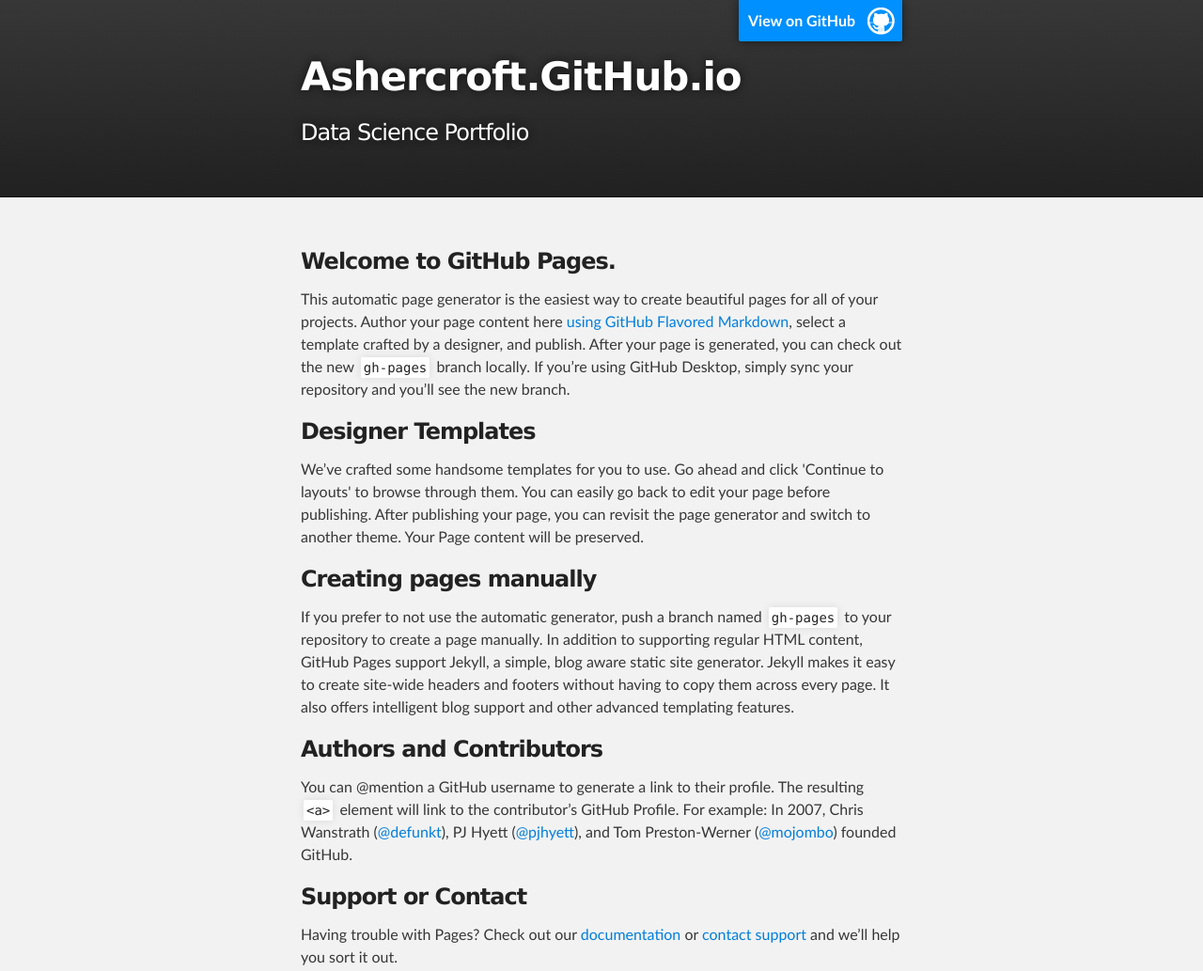
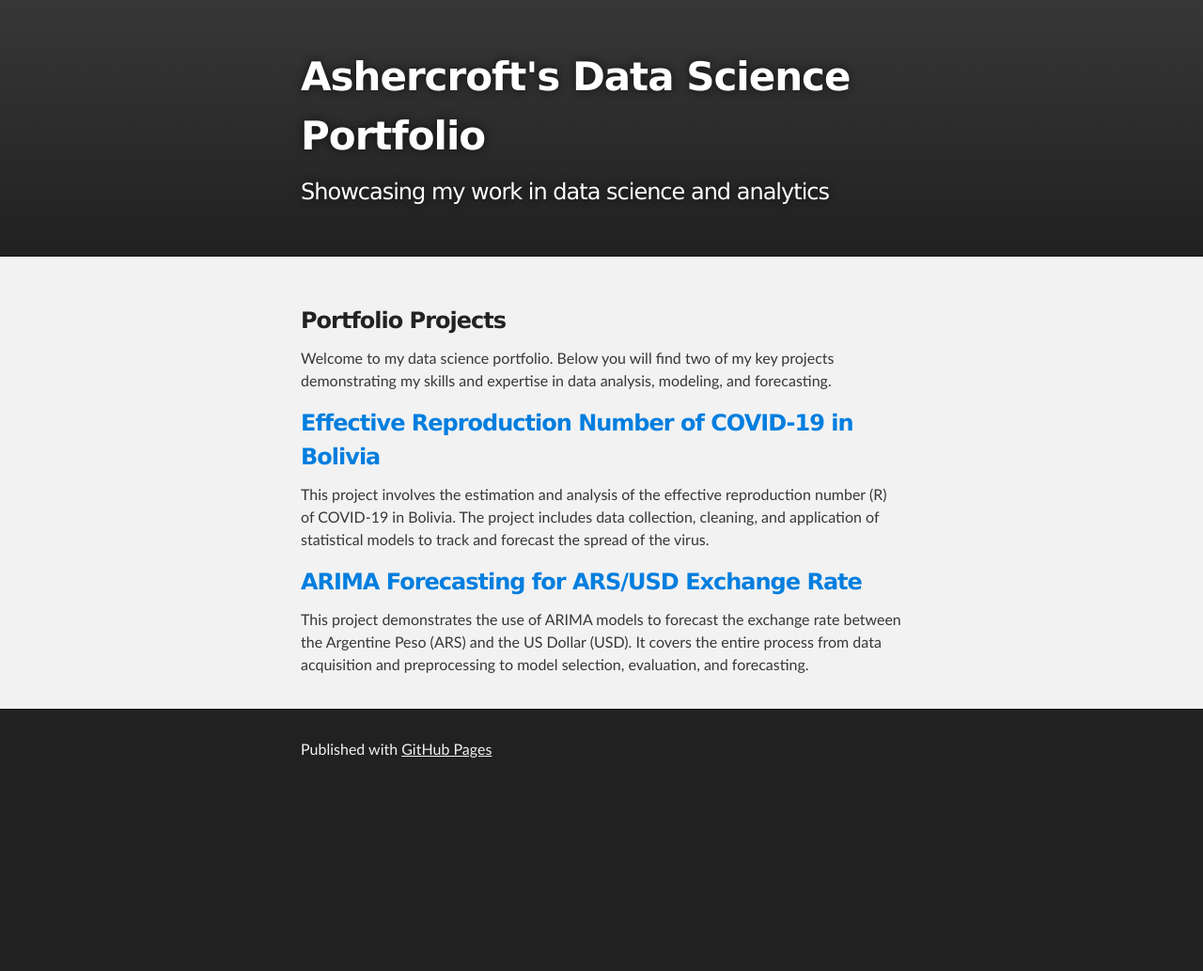
Before and after one commit to Ashercroft/ashercroft.github.io, a plain HTML site: page index.html in a window 1280 px wide. Shown: the top 1033 px of the page at 94% size. After the commit the page ends 844 px from the top, so only its background shows below. Drawn offline with Linux system fonts and the light colour scheme.

Commit message:
Update index.html
using AI to present my portfolio

```diff
--- a/index.html
+++ b/index.html
@@ -4,11 +4,9 @@
 <head>
   <meta charset='utf-8'>
   <meta http-equiv="X-UA-Compatible" content="chrome=1">
-    <meta name="description" content="Ashercroft.GitHub.io : Data Science Portfolio">
-
+  <meta name="description" content="Ashercroft's Data Science Portfolio">
   <link rel="stylesheet" type="text/css" media="screen" href="stylesheets/stylesheet.css">
-
-    <title>Ashercroft.GitHub.io</title>
+  <title>Ashercroft's Data Science Portfolio</title>
 </head>
 
 <body>
@@ -16,43 +14,32 @@
   <!-- HEADER -->
   <div id="header_wrap" class="outer">
     <header class="inner">
-          <a id="forkme_banner" href="https://github.com/Ashercroft">View on GitHub</a>
-
-          <h1 id="project_title">Ashercroft.GitHub.io</h1>
-          <h2 id="project_tagline">Data Science Portfolio</h2>
-
+      <h1 id="project_title">Ashercroft's Data Science Portfolio</h1>
+      <h2 id="project_tagline">Showcasing my work in data science and analytics</h2>
     </header>
   </div>
 
   <!-- MAIN CONTENT -->
   <div id="main_content_wrap" class="outer">
     <section id="main_content" class="inner">
-        <h3>
-<a id="welcome-to-github-pages" class="anchor" href="#welcome-to-github-pages" aria-hidden="true"><span aria-hidden="true" class="octicon octicon-link"></span></a>Welcome to GitHub Pages.</h3>
-<p>This automatic page generator is the easiest way to create beautiful pages for all of your projects. Author your page content here <a href="https://guides.github.com/features/mastering-markdown/">using GitHub Flavored Markdown</a>, select a template crafted by a designer, and publish. After your page is generated, you can check out the new <code>gh-pages</code> branch locally. If you’re using GitHub Desktop, simply sync your repository and you’ll see the new branch.</p>
-<h3>
-<a id="designer-templates" class="anchor" href="#designer-templates" aria-hidden="true"><span aria-hidden="true" class="octicon octicon-link"></span></a>Designer Templates</h3>
-<p>We’ve crafted some handsome templates for you to use. Go ahead and click 'Continue to layouts' to browse through them. You can easily go back to edit your page before publishing. After publishing your page, you can revisit the page generator and switch to another theme. Your Page content will be preserved.</p>
-<h3>
-<a id="creating-pages-manually" class="anchor" href="#creating-pages-manually" aria-hidden="true"><span aria-hidden="true" class="octicon octicon-link"></span></a>Creating pages manually</h3>
-<p>If you prefer to not use the automatic generator, push a branch named <code>gh-pages</code> to your repository to create a page manually. In addition to supporting regular HTML content, GitHub Pages support Jekyll, a simple, blog aware static site generator. Jekyll makes it easy to create site-wide headers and footers without having to copy them across every page. It also offers intelligent blog support and other advanced templating features.</p>
-<h3>
-<a id="authors-and-contributors" class="anchor" href="#authors-and-contributors" aria-hidden="true"><span aria-hidden="true" class="octicon octicon-link"></span></a>Authors and Contributors</h3>
-<p>You can @mention a GitHub username to generate a link to their profile. The resulting <code>&lt;a&gt;</code> element will link to the contributor’s GitHub Profile. For example: In 2007, Chris Wanstrath (<a class="user-mention" data-hovercard-type="user" data-hovercard-url="/users/defunkt/hovercard" data-octo-click="hovercard-link-click" data-octo-dimensions="link_type:self" href="https://github.com/defunkt">@defunkt</a>), PJ Hyett (<a class="user-mention" data-hovercard-type="user" data-hovercard-url="/users/pjhyett/hovercard" data-octo-click="hovercard-link-click" data-octo-dimensions="link_type:self" href="https://github.com/pjhyett">@pjhyett</a>), and Tom Preston-Werner (<a class="user-mention" data-hovercard-type="user" data-hovercard-url="/users/mojombo/hovercard" data-octo-click="hovercard-link-click" data-octo-dimensions="link_type:self" href="https://github.com/mojombo">@mojombo</a>) founded GitHub.</p>
-<h3>
-<a id="support-or-contact" class="anchor" href="#support-or-contact" aria-hidden="true"><span aria-hidden="true" class="octicon octicon-link"></span></a>Support or Contact</h3>
-<p>Having trouble with Pages? Check out our <a href="https://help.github.com/pages">documentation</a> or <a href="https://github.com/contact">contact support</a> and we’ll help you sort it out.</p>
+      <h3>Portfolio Projects</h3>
+      <p>Welcome to my data science portfolio. Below you will find two of my key projects demonstrating my skills and expertise in data analysis, modeling, and forecasting.</p>
+
+      <h3><a href="https://ashercroft.github.io/Numero_Efectivo_de_Reproduccion_del_COVID-19_en_Bolivia.html">Effective Reproduction Number of COVID-19 in Bolivia</a></h3>
+      <p>This project involves the estimation and analysis of the effective reproduction number (R) of COVID-19 in Bolivia. The project includes data collection, cleaning, and application of statistical models to track and forecast the spread of the virus.</p>
+
+      <h3><a href="https://ashercroft.github.io/ARIMA+Forecasting+ARS_USD.html">ARIMA Forecasting for ARS/USD Exchange Rate</a></h3>
+      <p>This project demonstrates the use of ARIMA models to forecast the exchange rate between the Argentine Peso (ARS) and the US Dollar (USD). It covers the entire process from data acquisition and preprocessing to model selection, evaluation, and forecasting.</p>
     </section>
   </div>
 
-    <!-- FOOTER  -->
+  <!-- FOOTER -->
   <div id="footer_wrap" class="outer">
     <footer class="inner">
       <p>Published with <a href="https://pages.github.com">GitHub Pages</a></p>
     </footer>
   </div>
 
+</body>
 
-
-  </body>
 </html>
```
Lines whose indentation alone changed are shown as unchanged.
